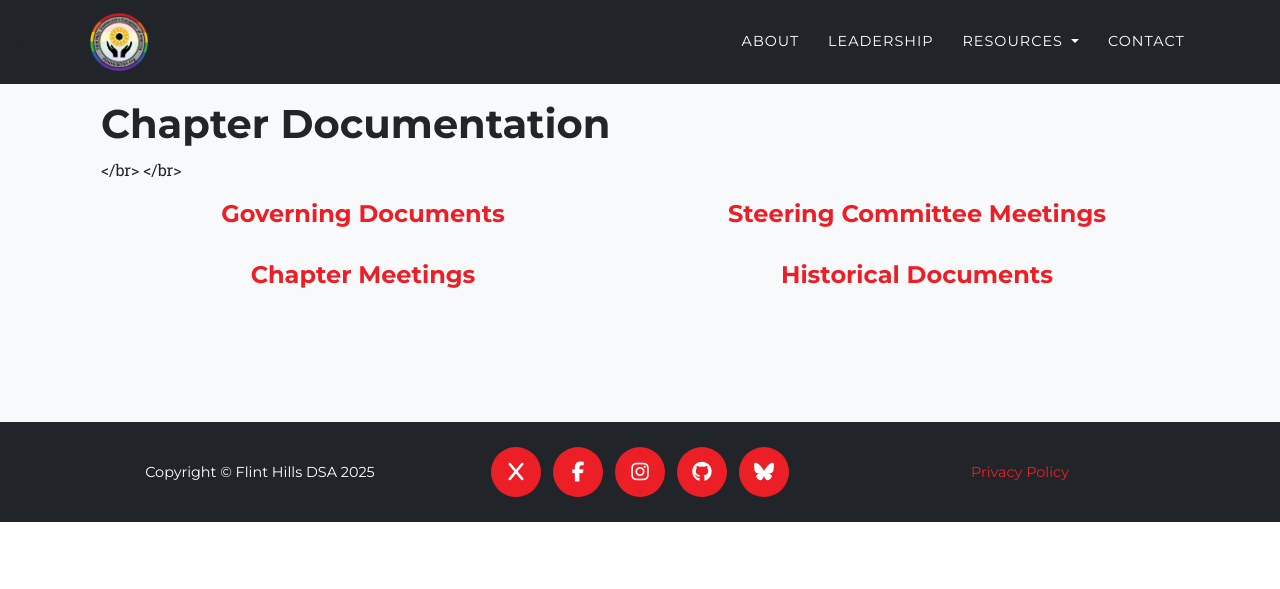
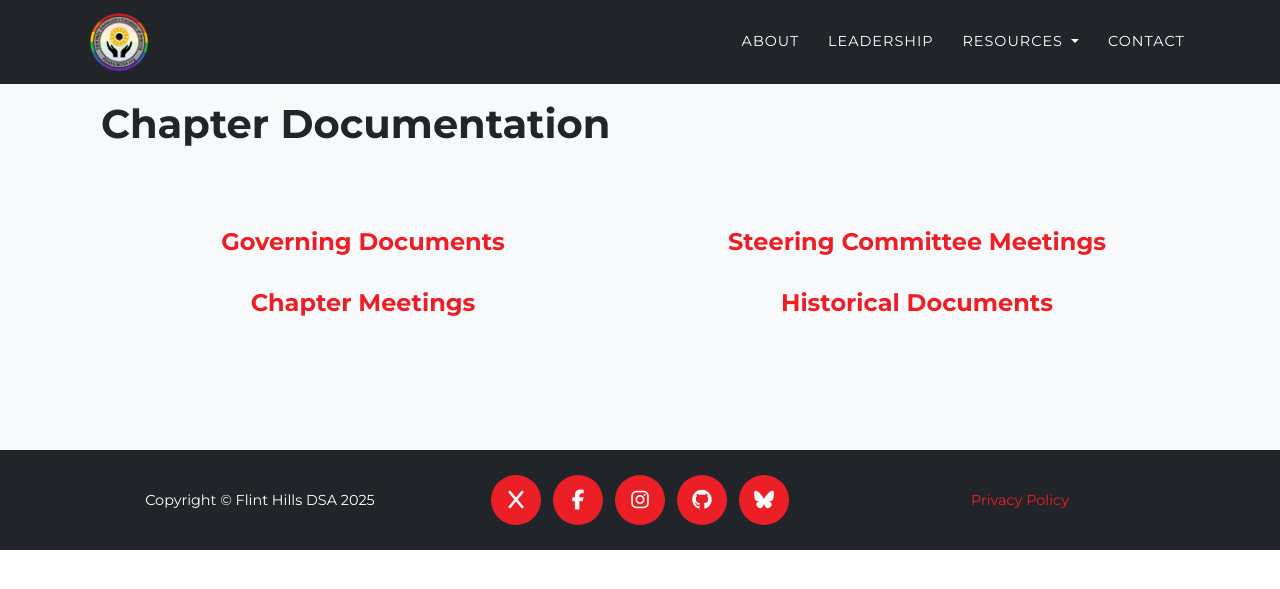
Before and after one commit to flinthillsdsa/website, a Jekyll site: the page built from _resources/chapter-documentation/index.md, in a window 1280 px wide. Shown: the top 589 px of the page. Built offline with Jekyll 4.4.1, drawn with Linux system fonts in a browser that asks for light colours; some web fonts are replaced.

Commit message:
Update index.md

```diff
--- a/_resources/chapter-documentation/index.md
+++ b/_resources/chapter-documentation/index.md
@@ -5,8 +5,9 @@ section: resources
 permalink: /resources/chapter-documentation/
 ---
 # Chapter Documentation
-</br>
-</br>
+
+<br>
+<br>
 <!-- Grid of sub-sections -->
 <div class="row justify-content-center align-items-start">
 
```
